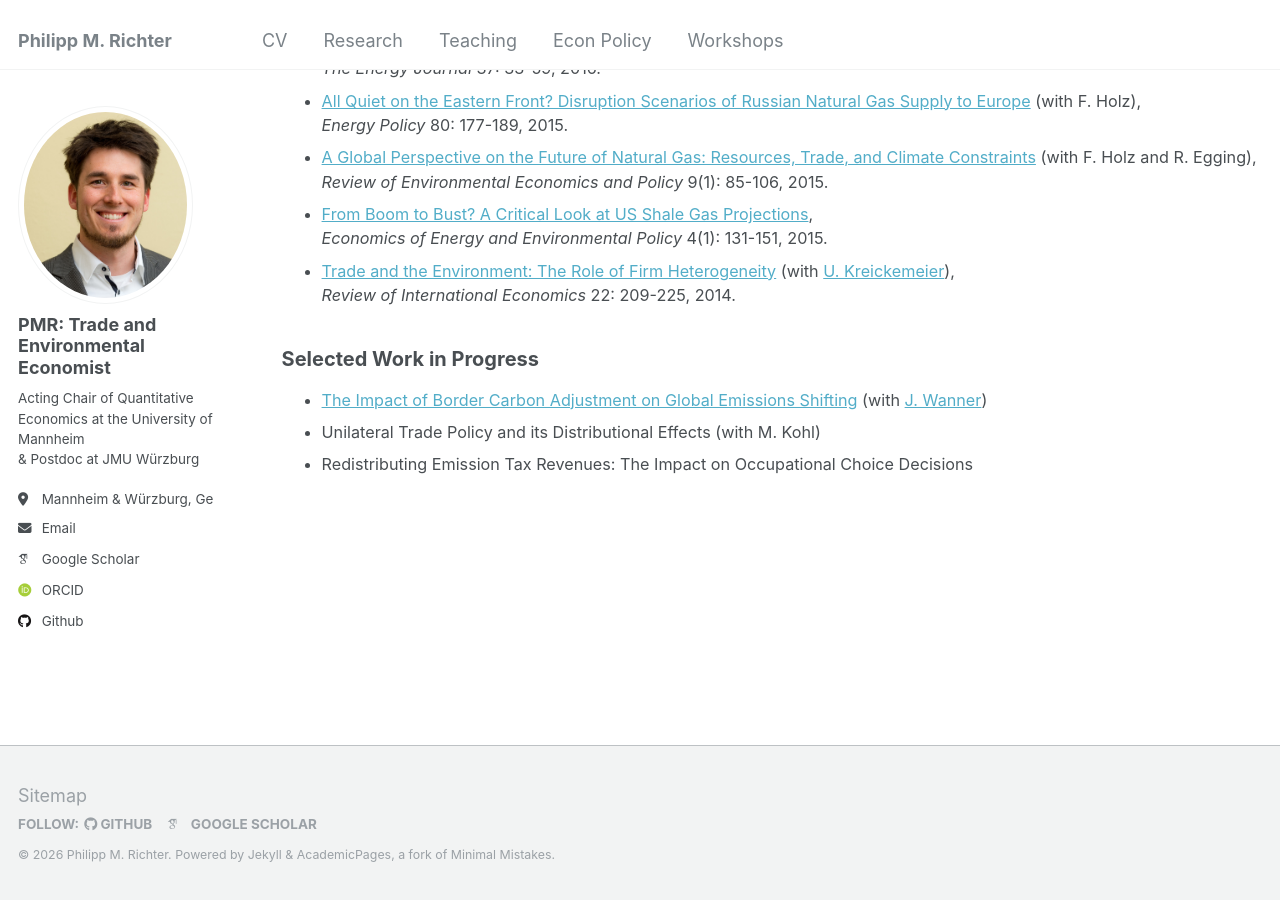
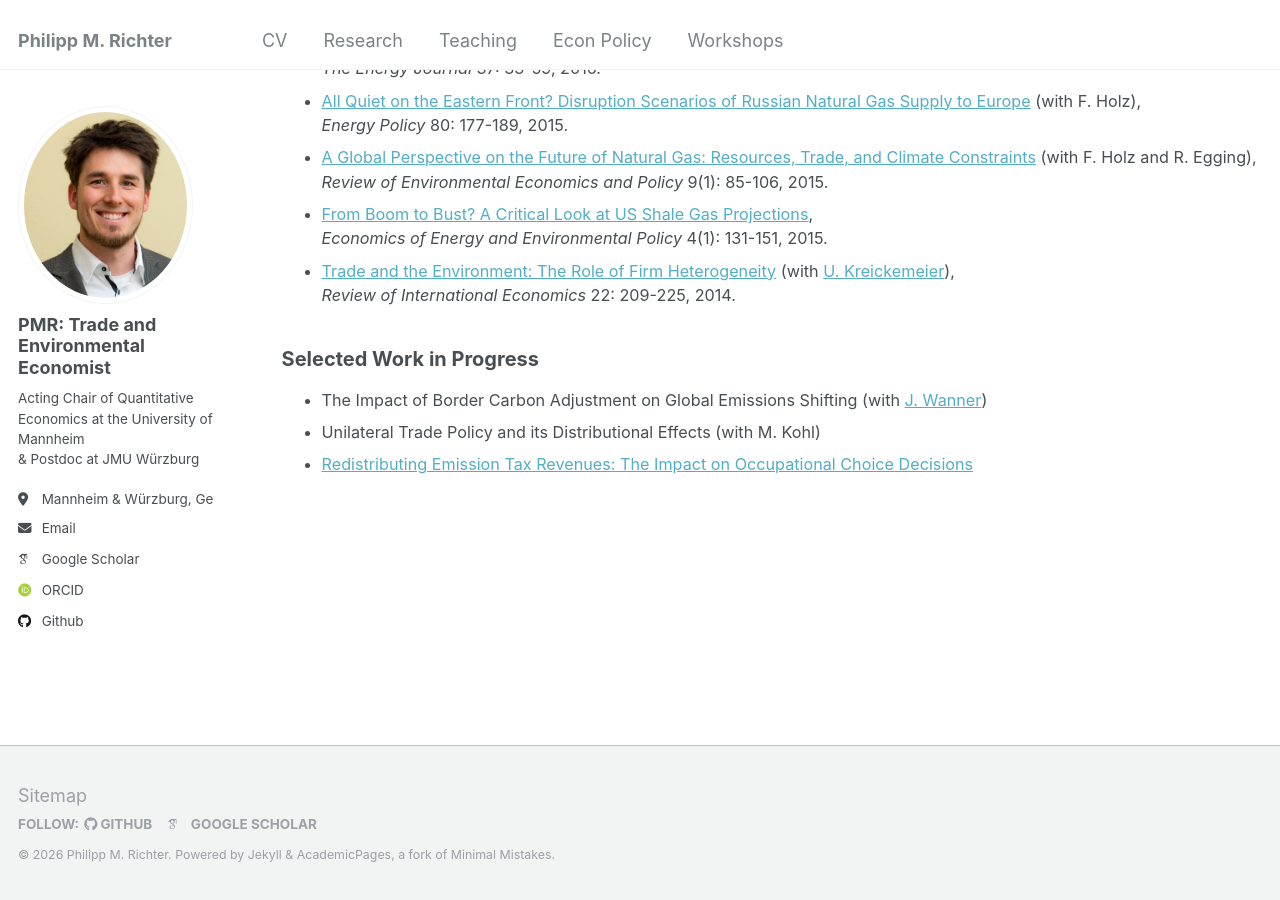
Before and after one commit to PhMRichter/PhMRichter.github.io, a Jekyll site: the page built from _pages/research.html, in a window 1280 px wide and 900 px high, scrolled down 1791 px. Built offline with Jekyll 4.4.1, drawn with Linux system fonts in a browser that asks for light colours; some web fonts are replaced; part of the change alters nothing that is shown.

```diff
--- a/_pages/research.html
+++ b/_pages/research.html
@@ -130,12 +130,12 @@ My research interests are international trade and the environment, the distribut
 
 <ul  style="font-size: 0.9em;">
   <li>
-   <a href="https://github.com/PhMRichter/BCA-Shifting/blob/main/Richter_Wanner_BCA_Emissions_Shifting.pdf" target="_blank"> The Impact of Border Carbon Adjustment on Global Emissions Shifting</a> (with <a href="http://joschkawanner.de" target="_blank">J. Wanner</a>)
+    The Impact of Border Carbon Adjustment on Global Emissions Shifting (with <a href="http://joschkawanner.de" target="_blank">J. Wanner</a>)
   </li>
   <li>
    Unilateral Trade Policy and its Distributional Effects (with M. Kohl)
   </li>
   <li>
-   Redistributing Emission Tax Revenues: The Impact on Occupational Choice Decisions
+   <a href="https://github.com/PhMRichter/PhMRichter.github.io/blob/master/files/Richter_2024_Redistributing_emissions_tax_revenues_occupational_choice_decisions.pdf" target="_blank"> Redistributing Emission Tax Revenues: The Impact on Occupational Choice Decisions </a>
   </li>
 </ul>
```
